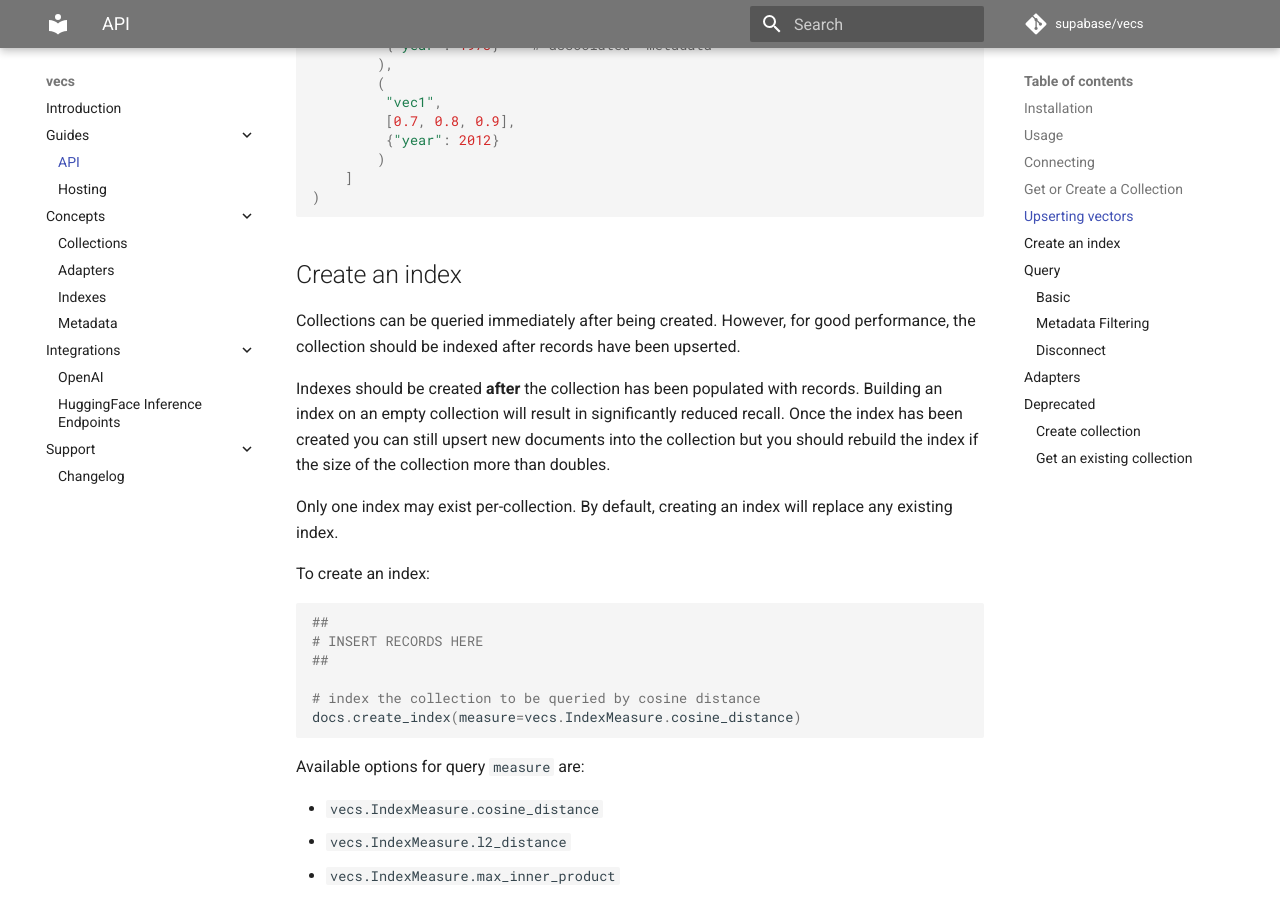
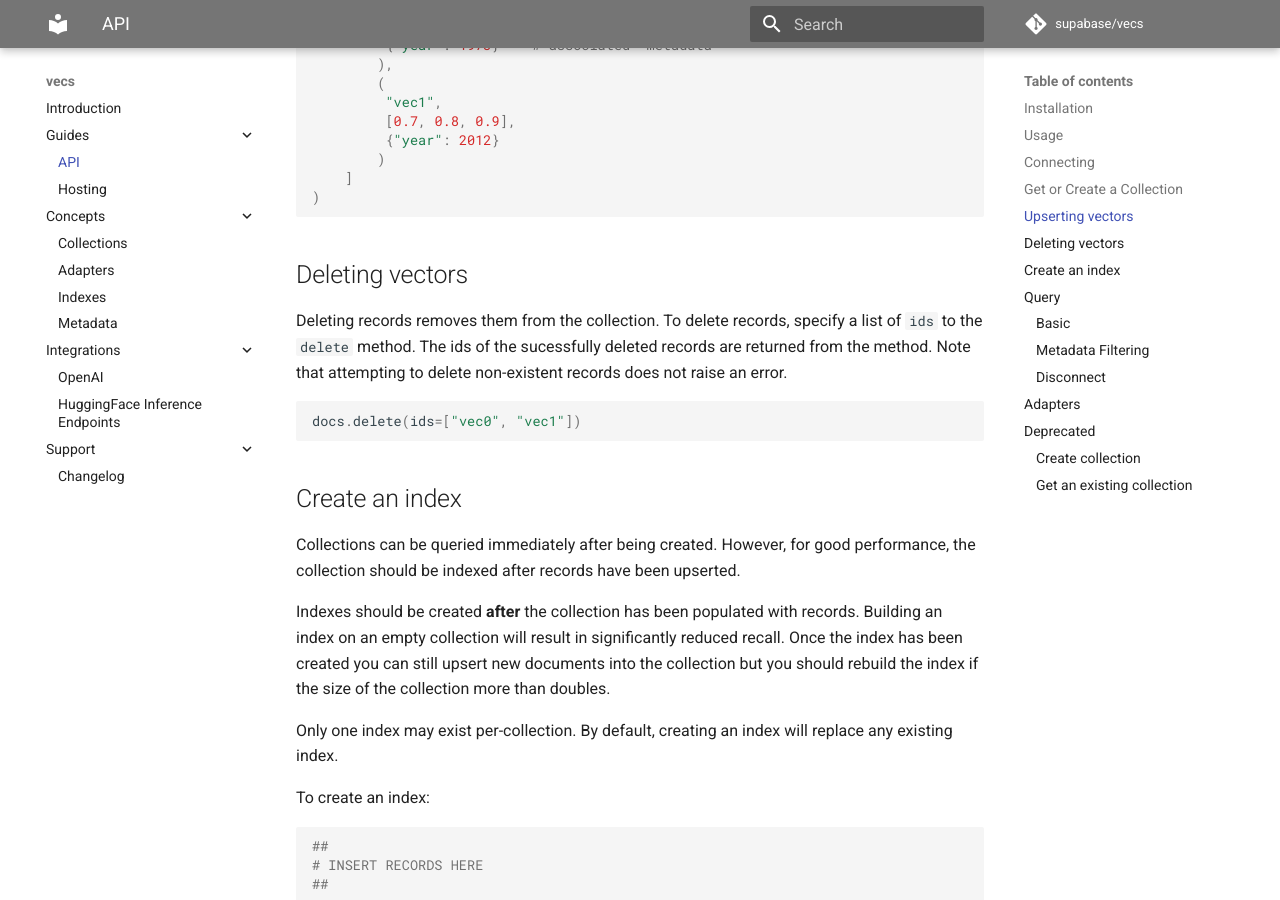
Before and after one commit to supabase/vecs, an MkDocs documentation site: the page built from docs/api.md, in a window 1280 px wide and 900 px high, scrolled down 1342 px. Built offline with MkDocs 1.6.1 and Material for MkDocs 9.7.7, drawn with Linux system fonts in a browser that asks for light colours; comment, search, counter and statistics services are not loaded.

Commit message:
document delete

````diff
--- a/docs/api.md
+++ b/docs/api.md
@@ -58,6 +58,14 @@ docs.upsert(
         )
     ]
 )
+```
+
+## Deleting vectors
+
+Deleting records removes them from the collection. To delete records, specify a list of `ids` to the `delete` method. The ids of the sucessfully deleted records are returned from the method. Note that attempting to delete non-existent records does not raise an error.
+
+```python
+docs.delete(ids=["vec0", "vec1"])
 ```
 
 ## Create an index
````
